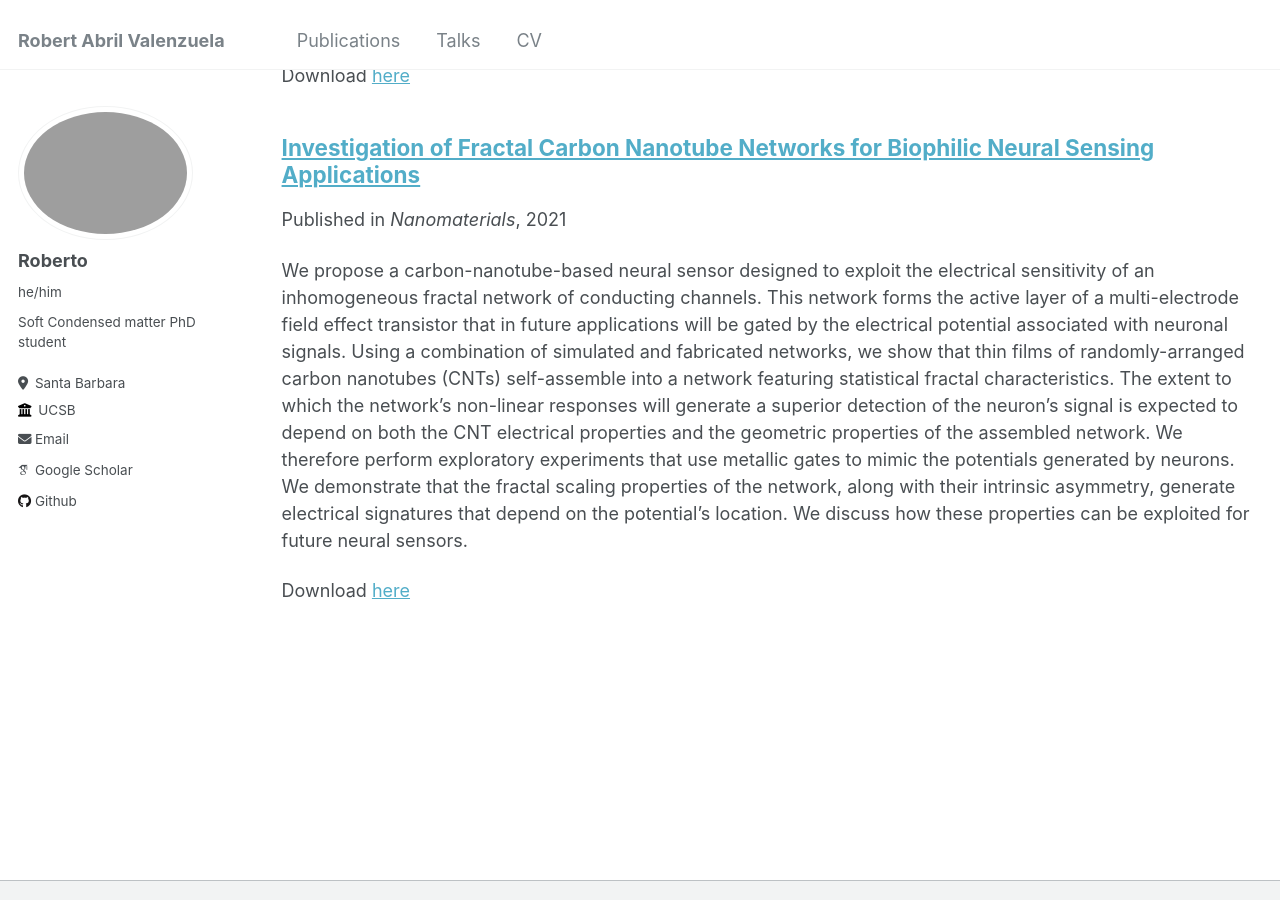
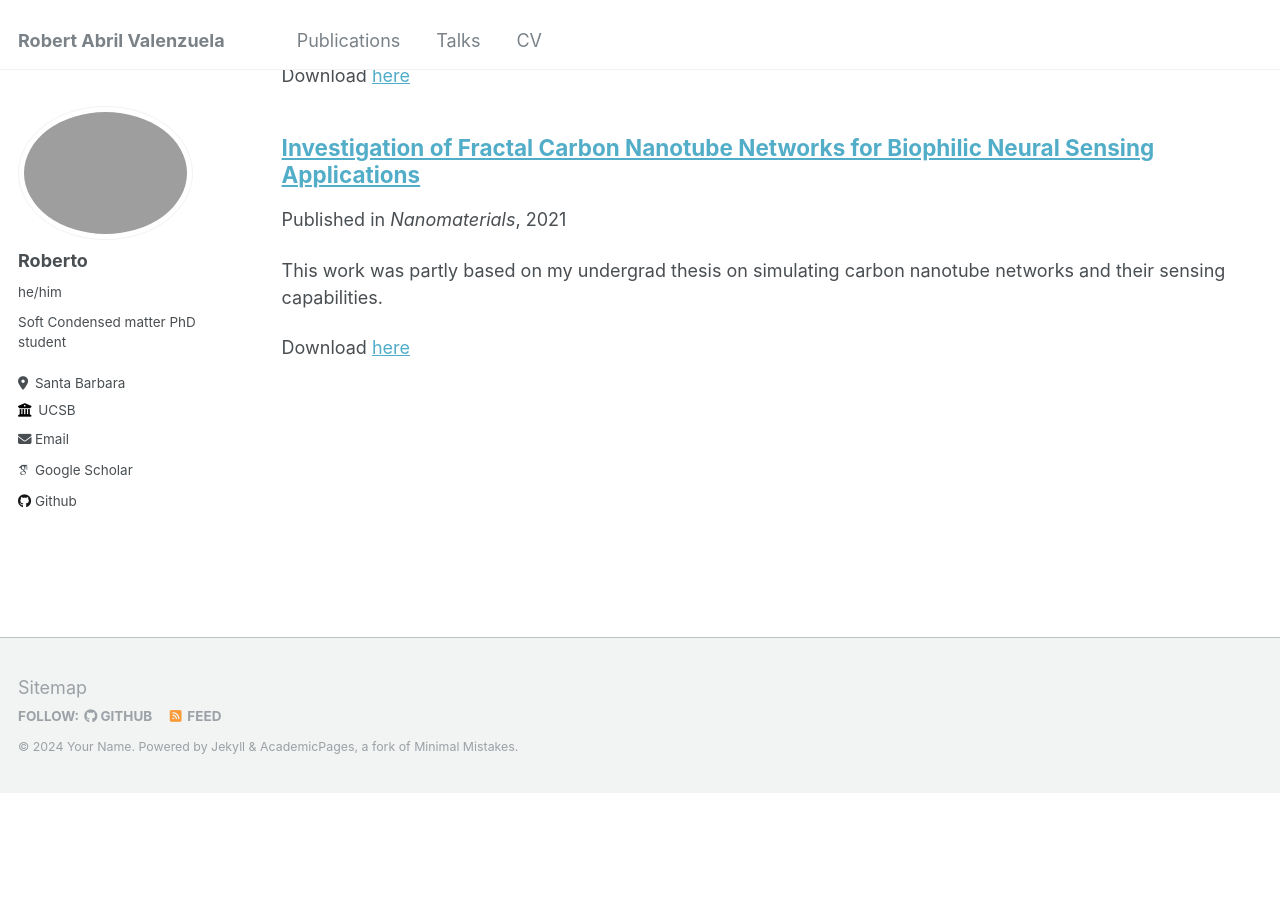
Before and after one commit to rabril/rabril.github.io, a Jekyll site: the page built from _pages/publications.md, in a window 1280 px wide and 900 px high, scrolled down 687 px. Built offline with Jekyll 4.4.1, drawn with Linux system fonts in a browser that asks for light colours; some web fonts are replaced; after the commit the page ends 1479 px from its top, so only the background shows below that.

Commit message:
Update CNTsensing.md

```diff
--- a/_publications/CNTsensing.md
+++ b/_publications/CNTsensing.md
@@ -2,7 +2,7 @@
 title: "Investigation of Fractal Carbon Nanotube Networks for Biophilic Neural Sensing Applications "
 collection: publications
 permalink: /publication/CNTsensing
-excerpt: 'We propose a carbon-nanotube-based neural sensor designed to exploit the electrical sensitivity of an inhomogeneous fractal network of conducting channels. This network forms the active layer of a multi-electrode field effect transistor that in future applications will be gated by the electrical potential associated with neuronal signals. Using a combination of simulated and fabricated networks, we show that thin films of randomly-arranged carbon nanotubes (CNTs) self-assemble into a network featuring statistical fractal characteristics. The extent to which the network’s non-linear responses will generate a superior detection of the neuron’s signal is expected to depend on both the CNT electrical properties and the geometric properties of the assembled network. We therefore perform exploratory experiments that use metallic gates to mimic the potentials generated by neurons. We demonstrate that the fractal scaling properties of the network, along with their intrinsic asymmetry, generate electrical signatures that depend on the potential’s location. We discuss how these properties can be exploited for future neural sensors.'
+excerpt: 'This work was partly based on my undergrad thesis on simulating carbon nanotube networks and their sensing capabilities.'
 date: 2021-03-04
 venue: 'Nanomaterials'
 paperurl: 'https://www.mdpi.com/2079-4991/11/3/636'
```
